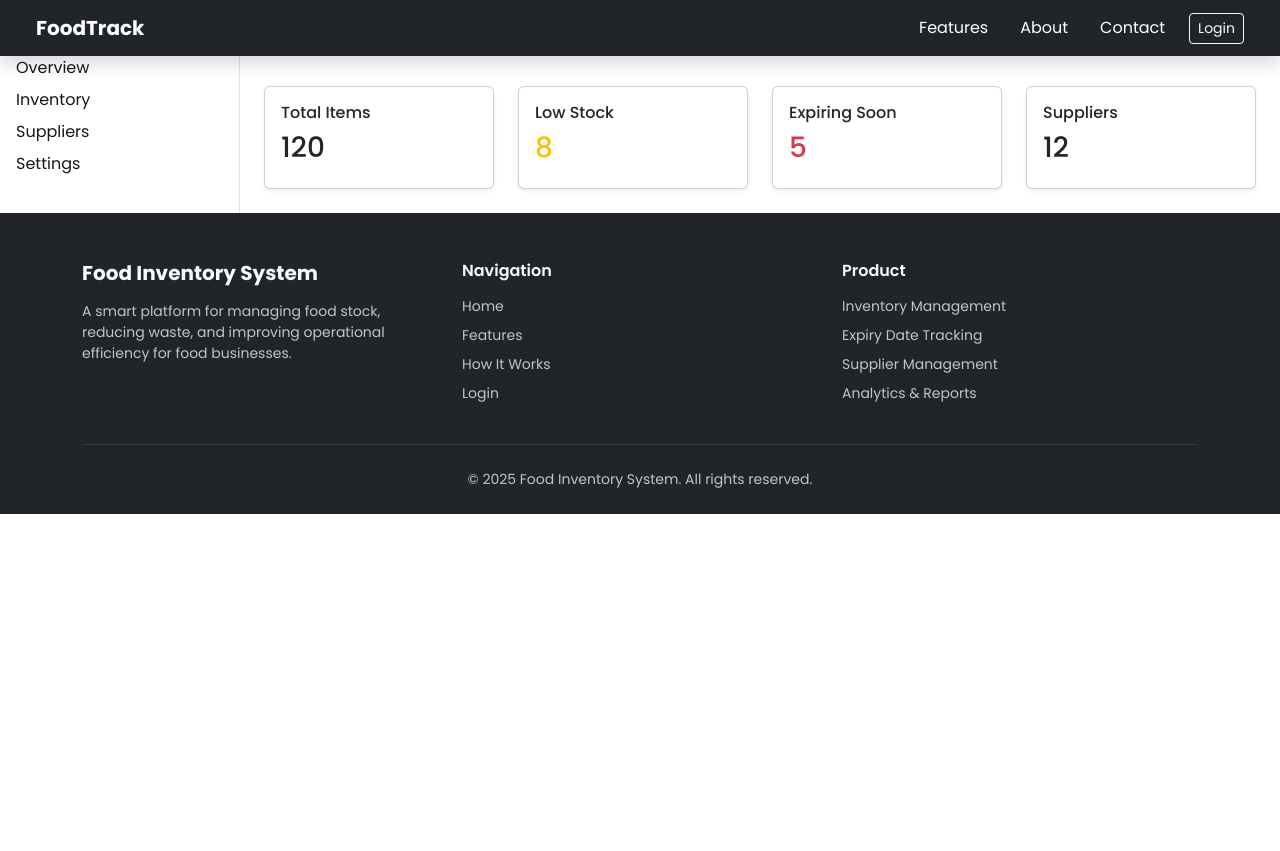
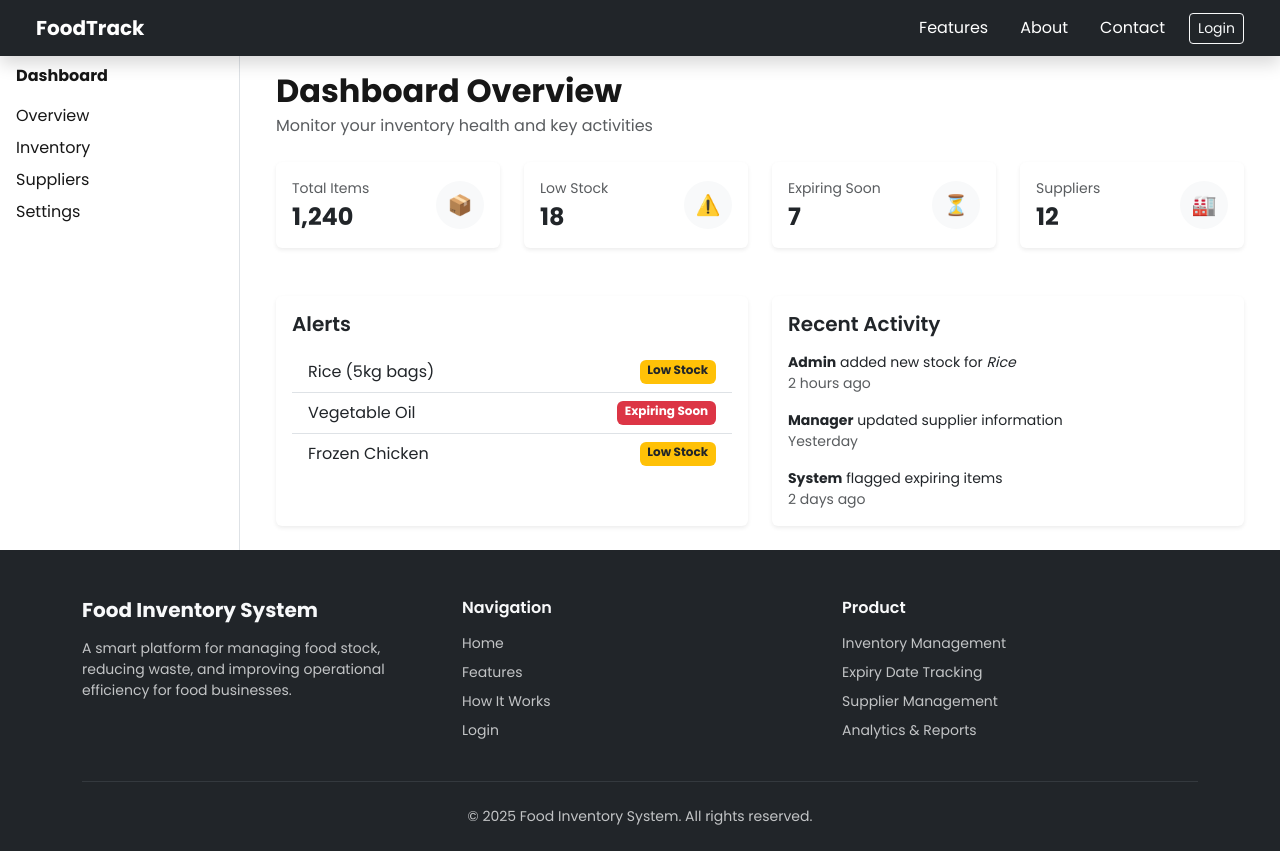
Before and after one commit to Enyim-Chinonso/Food-inventory, a Next.js app: page /dashboard in a window 1280 px wide. Before the commit the page ends 800 px from the top, so only its background shows below. Built offline with nearby package versions, Linux system fonts and the light colour scheme.

Commit message:
I built the dashboard page

```diff
--- a/src/app/dashboard/page.jsx
+++ b/src/app/dashboard/page.jsx
@@ -1,41 +1,183 @@
+// export default function DashboardPage() {
+//   return (
+//     <div>
+//       <h2 className="mb-4">Dashboard Overview</h2>
+
+//       <div className="row g-4">
+//         <div className="col-md-3">
+//           <div className="card shadow-sm">
+//             <div className="card-body">
+//               <h6>Total Items</h6>
+//               <h3>120</h3>
+//             </div>
+//           </div>
+//         </div>
+
+//         <div className="col-md-3">
+//           <div className="card shadow-sm">
+//             <div className="card-body">
+//               <h6>Low Stock</h6>
+//               <h3 className="text-warning">8</h3>
+//             </div>
+//           </div>
+//         </div>
+
+//         <div className="col-md-3">
+//           <div className="card shadow-sm">
+//             <div className="card-body">
+//               <h6>Expiring Soon</h6>
+//               <h3 className="text-danger">5</h3>
+//             </div>
+//           </div>
+//         </div>
+
+//         <div className="col-md-3">
+//           <div className="card shadow-sm">
+//             <div className="card-body">
+//               <h6>Suppliers</h6>
+//               <h3>12</h3>
+//             </div>
+//           </div>
+//         </div>
+//       </div>
+//     </div>
+//   )
+// }
+
+
+'use client'
+
+import { useEffect, useRef } from 'react'
+import gsap from 'gsap'
+
 export default function DashboardPage() {
+  const headerRef = useRef(null)
+  const cardsRef = useRef([])
+  const sectionRef = useRef(null)
+
+  useEffect(() => {
+    gsap.from(headerRef.current, {
+      opacity: 0,
+      y: 20,
+      duration: 0.8,
+      ease: 'power3.out',
+    })
+
+    gsap.from(cardsRef.current, {
+      opacity: 0,
+      y: 30,
+      duration: 0.8,
+      stagger: 0.15,
+      delay: 0.2,
+      ease: 'power3.out',
+    })
+
+    gsap.from(sectionRef.current, {
+      opacity: 0,
+      y: 30,
+      duration: 0.8,
+      delay: 0.6,
+      ease: 'power3.out',
+    })
+  }, [])
+
   return (
-    <div>
-      <h2 className="mb-4">Dashboard Overview</h2>
+    <div className="container-fluid mt-5">
+      {/* Page Header */}
+      <div ref={headerRef} className="mb-4">
+        <h2 className="fw-bold mb-1">Dashboard Overview</h2>
+        <p className="text-muted mb-0">
+          Monitor your inventory health and key activities
+        </p>
+      </div>
 
-      <div className="row g-4">
-        <div className="col-md-3">
-          <div className="card shadow-sm">
+      {/* KPI Cards */}
+      <div className="row g-4 mb-5">
+        {[
+          { title: 'Total Items', value: '1,240', icon: '📦' },
+          { title: 'Low Stock', value: '18', icon: '⚠️' },
+          { title: 'Expiring Soon', value: '7', icon: '⏳' },
+          { title: 'Suppliers', value: '12', icon: '🏭' },
+        ].map((item, index) => (
+          <div
+            className="col-12 col-sm-6 col-lg-3"
+            key={index}
+            ref={(el) => (cardsRef.current[index] = el)}
+          >
+            <div className="card border-0 shadow-sm h-100">
+              <div className="card-body d-flex justify-content-between align-items-center">
+                <div>
+                  <p className="text-muted small mb-1">{item.title}</p>
+                  <h4 className="fw-bold mb-0">{item.value}</h4>
+                </div>
+                <div
+                  className="d-flex align-items-center justify-content-center rounded-circle bg-light"
+                  style={{ width: 48, height: 48, fontSize: 20 }}
+                >
+                  {item.icon}
+                </div>
+              </div>
+            </div>
+          </div>
+        ))}
+      </div>
+
+      {/* Alerts & Activity Section */}
+      <div ref={sectionRef} className="row g-4">
+        {/* Alerts */}
+        <div className="col-lg-6">
+          <div className="card border-0 shadow-sm h-100">
             <div className="card-body">
-              <h6>Total Items</h6>
-              <h3>120</h3>
+              <h5 className="fw-semibold mb-3">Alerts</h5>
+
+              <ul className="list-group list-group-flush">
+                <li className="list-group-item d-flex justify-content-between">
+                  <span>Rice (5kg bags)</span>
+                  <span className="badge bg-warning text-dark">
+                    Low Stock
+                  </span>
+                </li>
+
+                <li className="list-group-item d-flex justify-content-between">
+                  <span>Vegetable Oil</span>
+                  <span className="badge bg-danger">
+                    Expiring Soon
+                  </span>
+                </li>
+
+                <li className="list-group-item d-flex justify-content-between">
+                  <span>Frozen Chicken</span>
+                  <span className="badge bg-warning text-dark">
+                    Low Stock
+                  </span>
+                </li>
+              </ul>
             </div>
           </div>
         </div>
 
-        <div className="col-md-3">
-          <div className="card shadow-sm">
+        {/* Recent Activity */}
+        <div className="col-lg-6">
+          <div className="card border-0 shadow-sm h-100">
             <div className="card-body">
-              <h6>Low Stock</h6>
-              <h3 className="text-warning">8</h3>
-            </div>
-          </div>
-        </div>
+              <h5 className="fw-semibold mb-3">Recent Activity</h5>
 
-        <div className="col-md-3">
-          <div className="card shadow-sm">
-            <div className="card-body">
-              <h6>Expiring Soon</h6>
-              <h3 className="text-danger">5</h3>
-            </div>
-          </div>
-        </div>
+              <ul className="list-unstyled small mb-0">
+                <li className="mb-3">
+                  <strong>Admin</strong> added new stock for <em>Rice</em>
+                  <div className="text-muted">2 hours ago</div>
+                </li>
 
-        <div className="col-md-3">
-          <div className="card shadow-sm">
-            <div className="card-body">
-              <h6>Suppliers</h6>
-              <h3>12</h3>
+                <li className="mb-3">
+                  <strong>Manager</strong> updated supplier information
+                  <div className="text-muted">Yesterday</div>
+                </li>
+
+                <li>
+                  <strong>System</strong> flagged expiring items
+                  <div className="text-muted">2 days ago</div>
+                </li>
+              </ul>
             </div>
           </div>
         </div>
--- a/src/components/layout/Sidebar.jsx
+++ b/src/components/layout/Sidebar.jsx
@@ -2,7 +2,7 @@
 
 export default function Sidebar() {
   return (
-    <aside className="border-end p-3" style={{ width: '240px' }}>
+    <aside className="border-end p-3 mt-5" style={{ width: '240px' }}>
       <p className="fw-bold mb-3">Dashboard</p>
       <ul className="nav flex-column gap-2">
         <li className="nav-item">Overview</li>
```
